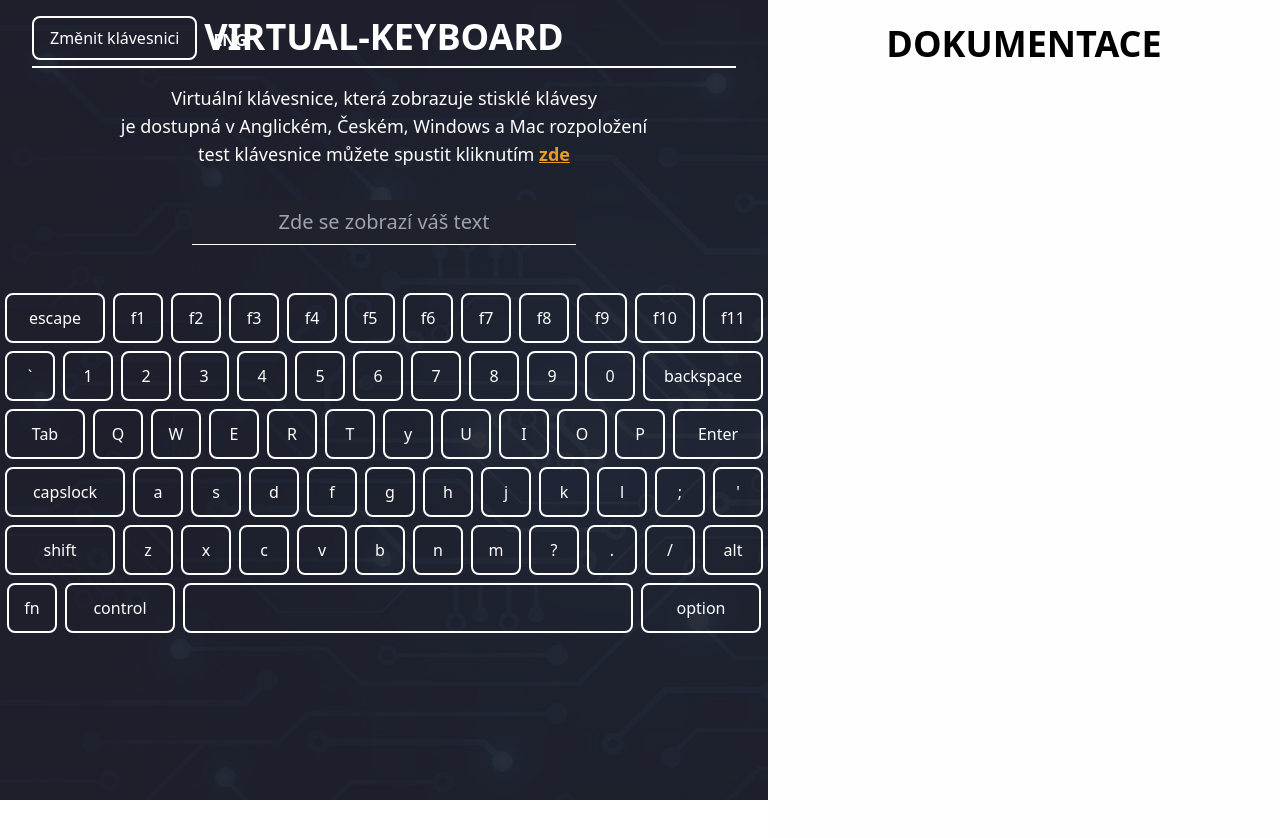
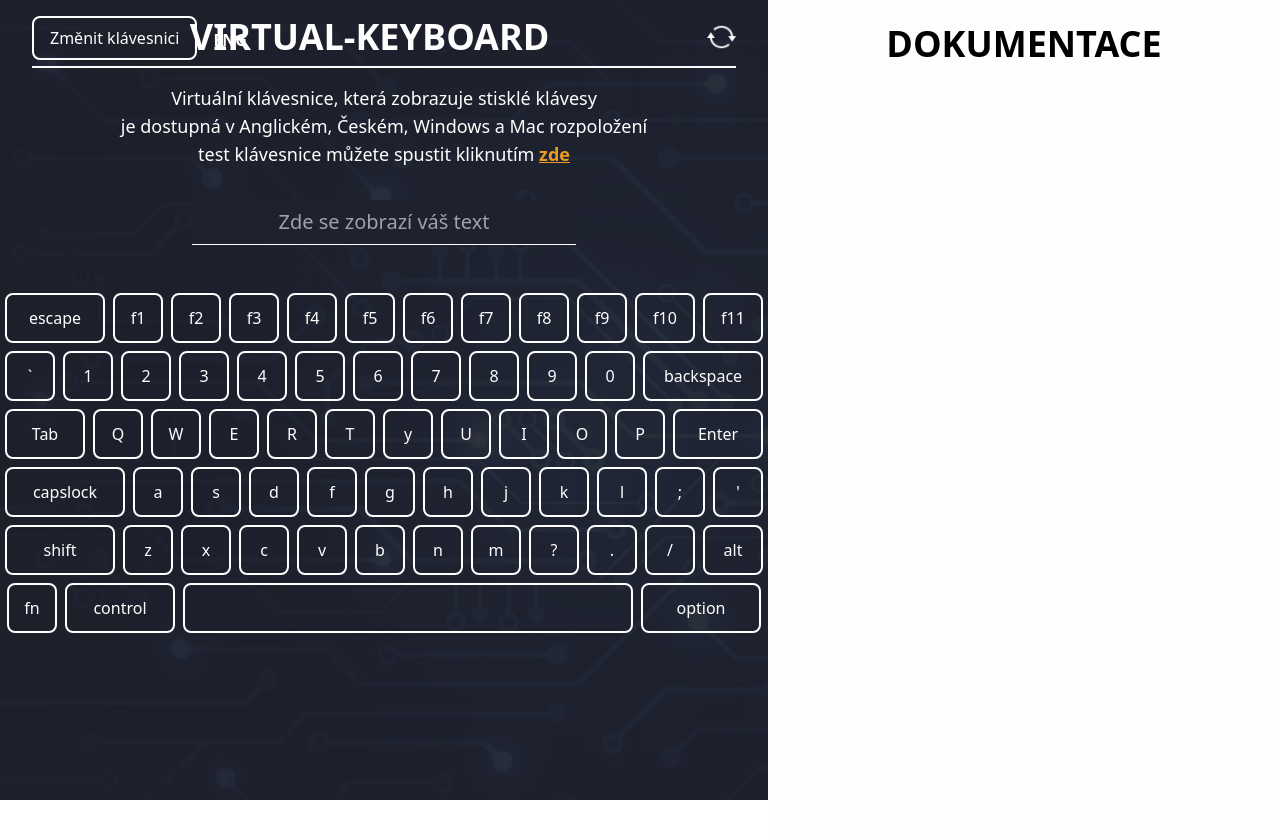
Before and after one commit to OndrejLosensky/virtual-keyboard, a React (Create React App) app: page / in a window 1280 px wide. Shown: the top 838 px of the page. Built offline with nearby package versions, Linux system fonts and the light colour scheme; the HTML template or start-up script is replaced by a standard one.

Commit message:
přidání refresh tlačítka do header componenty

```diff
--- a/src/components/header/Header.js
+++ b/src/components/header/Header.js
@@ -1,5 +1,5 @@
 import React from "react";
-
+import refreshIcon from "../../assets/refreshIcon.png"
 
 const Header = () => {
 
@@ -10,6 +10,11 @@ const Header = () => {
                 <h1 className="w-full tablet:font-normal laptop:font-bold bigScreen:font-bold uppercase text-4xl text-center py-10 font-bold text-foreColorWhite">
                     Virtual-keyboard
                 </h1>
+
+                 {/*přidání tlačítka, které vždy obnoví stránku po kliknutí na něj*/}
+            <div className="cursor-pointer">
+              <img src={refreshIcon} alt="refresh" onClick={() => window.location.reload()}/>
+            </div>
             </div>
             <div>
 
--- a/src/components/keyboard/Keyboard.js
+++ b/src/components/keyboard/Keyboard.js
@@ -3,7 +3,7 @@ import DisplayKey from "../displayKey/DisplayKey";
 import ButtonKey from "../button/ButtonKey";
 import InputKeyboard from "../inputKeyboard/InputKeyboard";
 import ChangeKeyboard from "../changeKeyboard/ChangeKeyboard";
-import refreshIcon from "../../assets/refreshIcon.png"
+
 
 
 const Keyboard = () => {
@@ -155,10 +155,7 @@ const Keyboard = () => {
 
             </div>
 
-              {/*přidání tlačítka, které vždy obnoví stránku po kliknutí na něj*/}
-            <div className="absolute top-0 right-0 mr-8 mt-6 cursor-pointer ">
-              <img src={refreshIcon} alt="refresh" onClick={() => window.location.reload()}/>
-            </div>
+
               {/* Input pole pro zobrazení napsaných znaků*/}
               <div>
                   <InputKeyboard inputValue={inputValue} setInputValue={setInputValue} />
```
